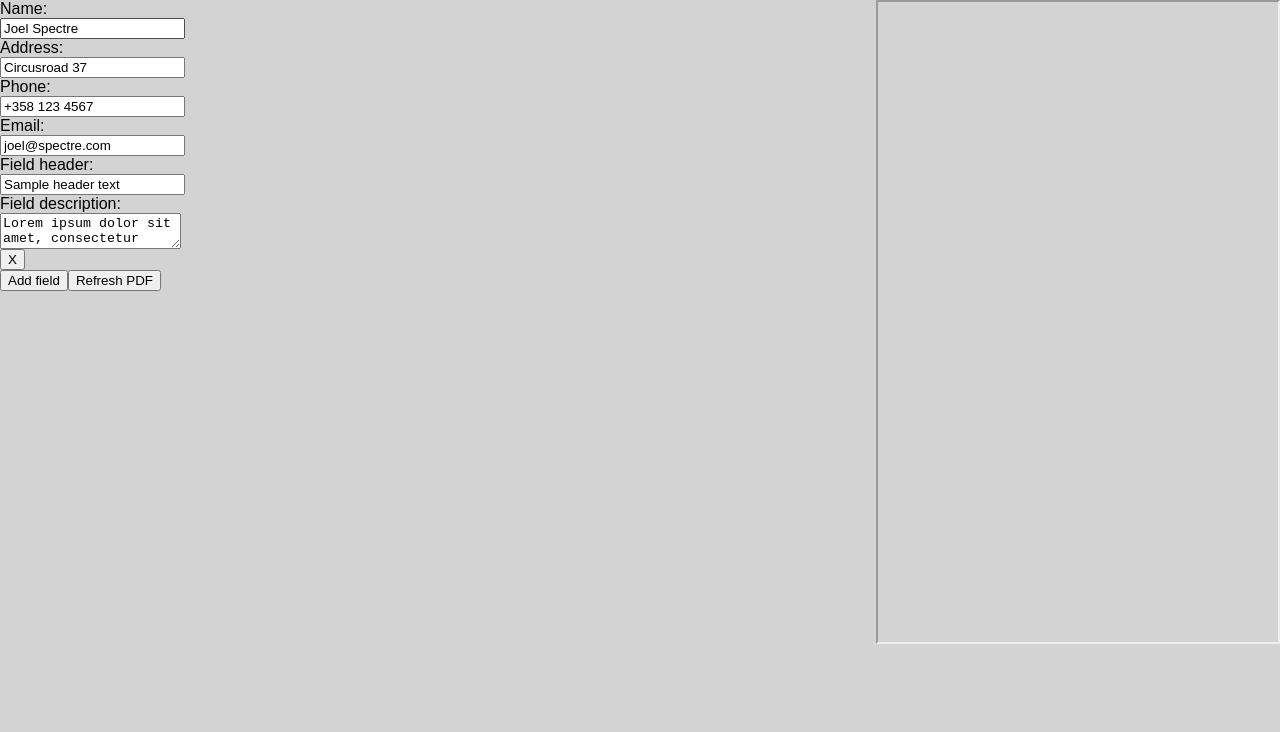
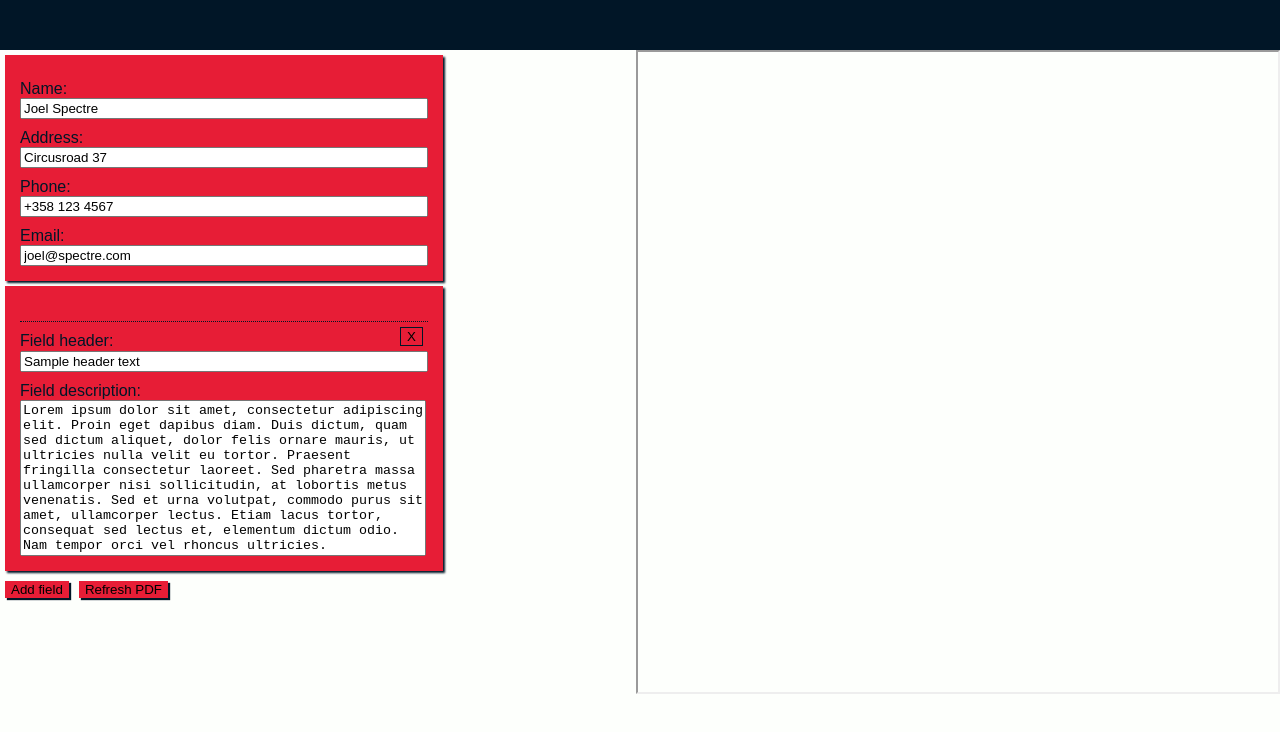
Before and after one commit to miolfo/cv-generator, a React (Create React App) app: page / in a window 1280 px wide. Both pictures are taken after a click on the button "Add field". Shown: the top 732 px of the page. Built offline with nearby package versions, Linux system fonts and the light colour scheme.

Commit message:
Added simple styling

```diff
--- a/src/App.css
+++ b/src/App.css
@@ -1,10 +1,78 @@
+/*
+  PALETTE:
+011627
+FDFFFC
+
+2EC4B6
+E71D36
+FF9F1C
+*/
+
+body{
+  color: #011627;
+}
+
+button{
+  background: #E71D36;
+  border: none;
+  margin: 5px;
+  box-shadow: 2px 2px 1px #011627;
+}
+
+label{
+  margin-top: 10px;
+  display: block;
+}
+
+input[type=text]{
+  width: 400px;
+}
+
+textarea{
+  width: 400px;
+  resize: none;
+  height: 150px;
+}
+
 .app{
   height: 100vh;
-  background: lightgray;
+  background: #FDFFFC;
+}
+
+.header{
+  height: 50px;
+  background: #011627;
 }
 
 .left{
   float: left;
+}
+
+.user-info-form{
+  background: #E71D36;
+  padding: 15px;
+  margin: 5px;
+  box-shadow: 2px 2px 2px #011627;
+}
+
+.delete-large-field-button{
+  float: right;
+  box-shadow: none;
+  border: 1px solid #011627;
+
+}
+
+.large-field{
+  margin-top: 20px;
+  border-top: 1px dotted #011627;
+  width: 100%;
+}
+
+.large-fields{
+  background: #E71D36;
+  padding: 15px;
+  margin: 5px;
+  box-shadow: 2px 2px 2px #011627;
 }
 
 
@@ -13,7 +81,7 @@
 }
 
 .pdf-frame{
-  width: 30%;
+  width: 50%;
   min-width: 400px;
   height: 80vh
 }
--- a/src/App.js
+++ b/src/App.js
@@ -45,6 +45,8 @@ class App extends Component {
   render() {
     return (
       <div className='app'>
+        <div className='header'>
+        </div>
         <div className="left">
         <PdfForm
           userInfoChanged={this.userInfoChanged}
@@ -133,7 +135,9 @@ class PdfForm extends Component{
       <div>
         <UserInfoForm userInfoChanged={this.props.userInfoChanged} userName={this.props.userName}
         userAddress={this.props.userAddress} userPhone={this.props.userPhone} userEmail={this.props.userEmail}/>
-        {largeFields}
+        <div className="large-fields">
+          {largeFields}
+        </div>
         <button type="button" onClick={this.props.addLargeField}>Add field</button>
         <button type="button" onClick={this.props.refreshPdf}>Refresh PDF</button>
       </div>
@@ -147,7 +151,8 @@ class PdfForm extends Component{
 class LargeFieldForm extends Component{
   render(){
     return(
-    <form>
+    <form className="large-field">
+      <button className="delete-large-field-button" onClick={this.props.deleteLargeField}>X</button>
       <label>
         Field header:
         <input type="text" name="largeFieldHeader" onChange={this.props.largeFieldChanged} value={this.props.largeFieldHeader} className="default-text-input"/>
@@ -156,7 +161,6 @@ class LargeFieldForm extends Component{
         Field description:
         <textarea name="largeFieldText" onChange={this.props.largeFieldChanged} value={this.props.largeFieldText} className="default-text-input"/>
       </label>
-      <button onClick={this.props.deleteLargeField}>X</button>
     </form>
     );
   }
@@ -172,7 +176,7 @@ class UserInfoForm extends Component{
 
   render(){
     return (
-      <form>
+      <form className="user-info-form">
         <label>
           Name:
           <input type="text" name="name" value={this.props.userName} className="default-text-input" onChange={this.props.userInfoChanged}/>
@@ -187,7 +191,7 @@ class UserInfoForm extends Component{
         </label>
         <label>
           Email:
-          <input type="email" name="email" value={this.props.userEmail} className="default-text-input" onChange={this.props.userInfoChanged}/>
+          <input type="text" name="email" value={this.props.userEmail} className="default-text-input" onChange={this.props.userInfoChanged}/>
         </label>
       </form>
     );
@@ -201,12 +205,10 @@ class PdfPreview extends Component{
   render(){
     return(
     <div className='pdf-preview'>
-      <iframe className='pdf-frame' src={this.props.pdf} />
+      <iframe className='pdf-frame' src={this.props.pdf}width="" height="" border="0" />
     </div>
     );
   }
 }
 
-//Create dummydata
-
 export default App;
```
